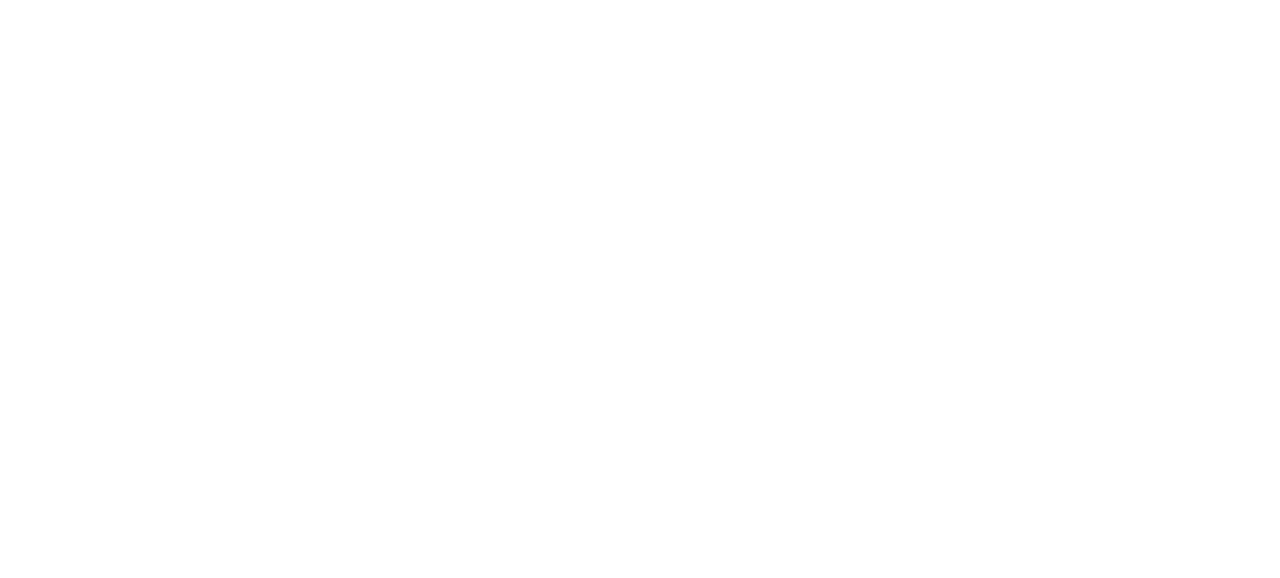
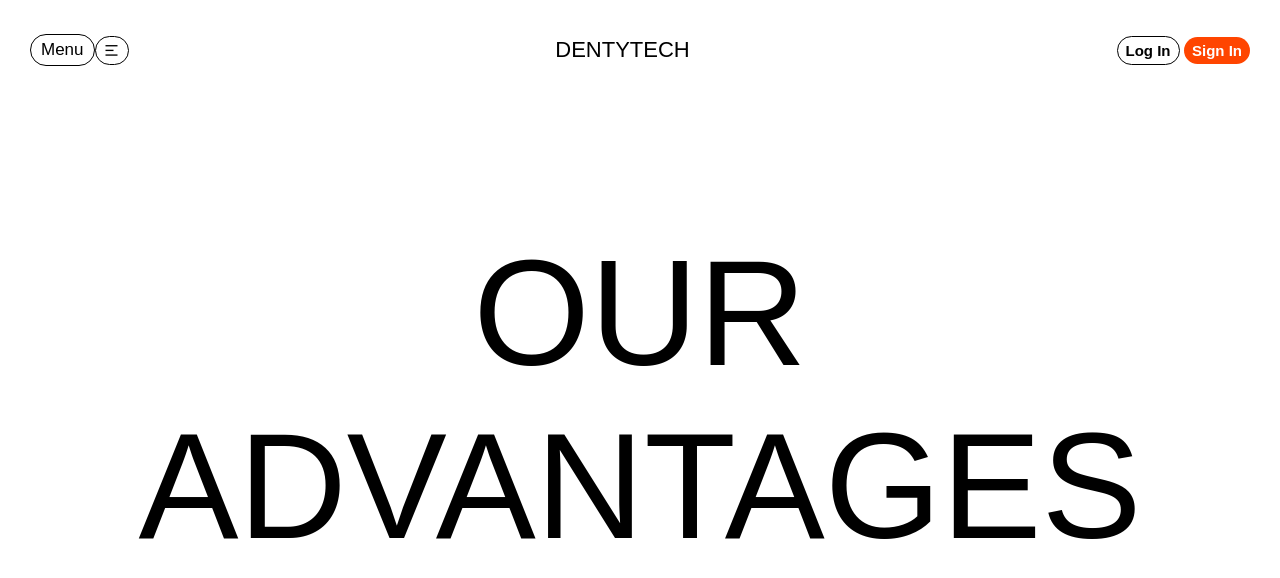
Before and after one commit to bigbrainwinner/1st-webpage-, a plain HTML site: page index.html in a window 1280 px wide. Drawn offline with nearby package versions, Linux system fonts and the light colour scheme; a web font is replaced by a local one.

Commit message:
nice page

```diff
--- a/index.html
+++ b/index.html
@@ -1,11 +1,45 @@
 <!DOCTYPE html>
 <html lang="en">
-<head>
-    <meta charset="UTF-8">
-    <meta name="viewport" content="width=device-width, initial-scale=1.0">
+  <head>
+    <meta charset="UTF-8" />
+    <meta name="viewport" content="width=device-width, initial-scale=1.0" />
+    <link rel="preconnect" href="https://fonts.googleapis.com" />
+    <link rel="preconnect" href="https://fonts.gstatic.com" crossorigin />
+    <link rel="preconnect" href="https://fonts.gstatic.com" crossorigin />
+    <link
+      href="https://fonts.googleapis.com/css2?family=Anek+Latin:wght@100..800&family=Roboto+Condensed:ital,wght@0,100..900;1,100..900&display=swap"
+      rel="stylesheet"
+    />
+    <link
+      href="https://fonts.googleapis.com/css2?family=Roboto+Condensed:ital,wght@0,100..900;1,100..900&display=swap"
+      rel="stylesheet"
+    />
+    <link
+      href="https://cdn.jsdelivr.net/npm/remixicon@4.2.0/fonts/remixicon.css"
+      rel="stylesheet"
+    />
+    <link rel="stylesheet" href="style.css" />
     <title>Document</title>
-</head>
-<body>
+  </head>
+  <body>
+    <div class="main">
+      <div class="navbar">
+        <div class="navpart1">
+          <p class="box1">Menu</p>
+          <i class="ri-menu-2-line"></i>
+        </div>
+        <div class="navpart2">
+          <p>DENTYTECH</p>
+        </div>
+        <div class="navpart3">
+          <button>Log In</button>
+          <button id="butt">Sign In</button>
+        </div>
+      </div>
+<div class="clam">
+        <p id="boot">Our Advantages</p>
+    </div>
 
-</body>
+    </div>
+  </body>
 </html>
--- /dev/null
+++ b/style.css
@@ -0,0 +1,92 @@
+*{
+    margin: 0;
+    padding: 0;
+    box-sizing: border-box;
+    /* font-family: "Roboto Condensed", sans-serif; */
+    font-family: "Anek latin", sans-serif;
+
+
+
+}
+
+html, body{
+    height: 100% ;
+    width: 100% ;
+}
+
+.main{
+    height: 100%;
+    width: 100%;
+    /* background-color: salmon; */
+}
+
+.navbar{
+    height: 100px;
+    width: 100%;
+    /* background-color: aquamarine; */
+    display: flex;
+    align-items: center;
+    justify-content: space-between;
+    padding: 0px 30px;
+}
+
+.navpart1{
+    display: flex;
+    align-items: center;
+
+}
+.box1{
+    font-size: 17px;
+    border: 1.5px solid black;
+
+    padding: 5px 10px;
+    border-radius: 50px;
+    font-weight: 500;
+}
+.ri-menu-2-line{
+    font-size: 16px;
+    border: 1.5px solid black;
+
+    padding: 5px 8px;
+    border-radius: 50px;
+    font-weight: 500;
+
+}
+
+.navpart2{
+    font-size: 22px;
+    font-weight: 500;
+    text-transform: uppercase;
+}
+
+.navpart3 button{
+    border: 1.5px solid rgb(0, 0, 0);
+
+    padding: 5px 8px;
+    border-radius: 50px;
+    font-size: 15px;
+    font-weight: 600;
+    background-color: #ffffff;
+}
+
+#butt{
+    border: none;
+    color: white;
+    background-color: orangered;
+}
+
+
+.main .clam {
+    font-size: 150px;
+    font-weight: 300;
+    text-transform: uppercase;
+    position: absolute;
+    top: 50%;
+    left: 50%;
+    transform: translate(-50%,-50%);
+    width: 100%;
+    text-align: center;
+
+
+
+}
```
Also changed, not shown: styles.css (deleted).
